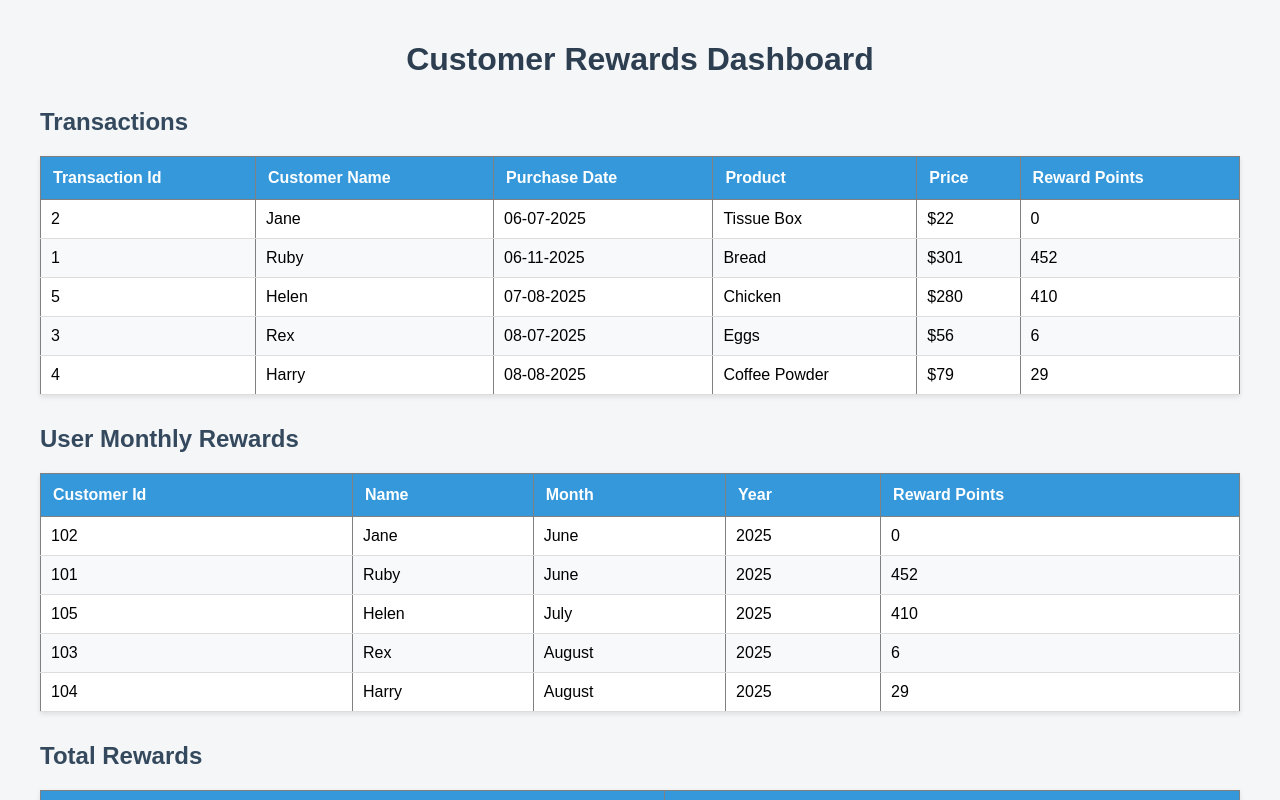
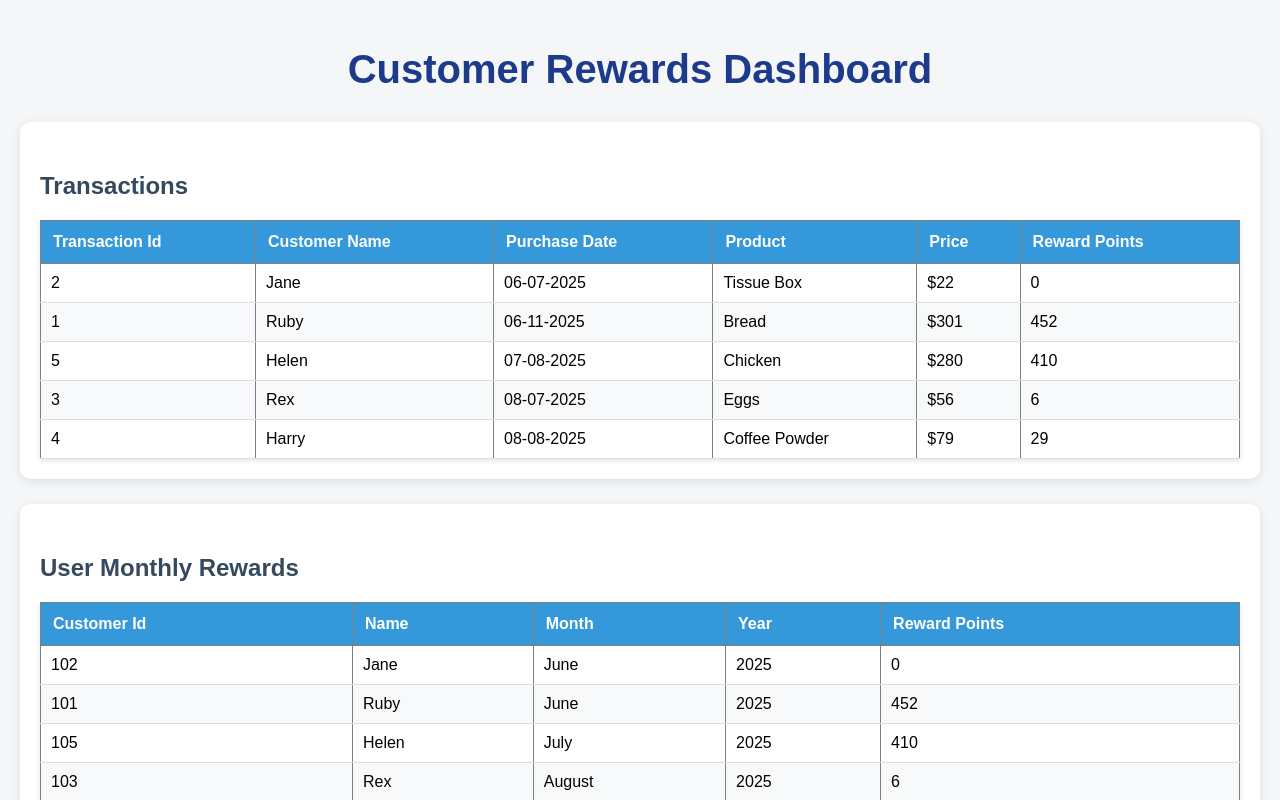
Before and after one commit to ArdhraShaji7/ReactAssignment, a React (Create React App) app: page / in a window 1280 px wide. Shown: the top 800 px of the page. Built offline with nearby package versions, Linux system fonts and the light colour scheme.

Commit message:
Changes added to dashboard

```diff
--- a/src/App.css
+++ b/src/App.css
@@ -44,6 +44,29 @@ tr:hover {
 }
 
 .container {
-  max-width: 1200px;
+  max-width: 1400px;
   margin: auto;
 }
+
+.dashboard-header {
+  text-align: center;
+  margin-bottom: 30px;
+}
+
+.dashboard-header h1 {
+  color: #1e3a8a;
+  font-size: 2.5rem;
+  margin-bottom: 10px;
+}
+
+.dashboard-header p {
+  color: #64748b;
+  font-size: 1rem;
+}
+.card {
+  background: white;
+  padding: 20px;
+  border-radius: 10px;
+  margin-bottom: 25px;
+  box-shadow: 0 2px 8px rgba(0,0,0,0.1);
+}
```
